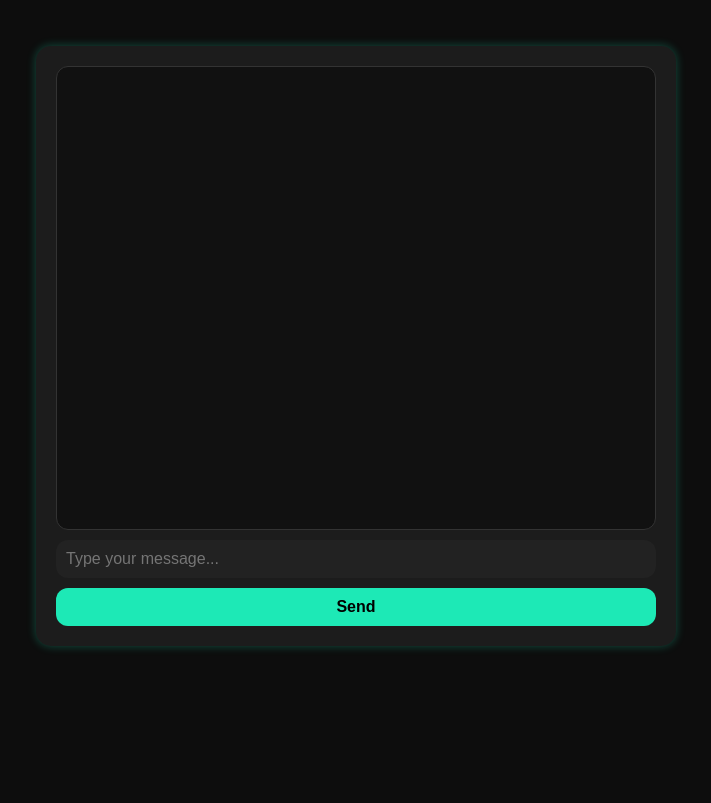
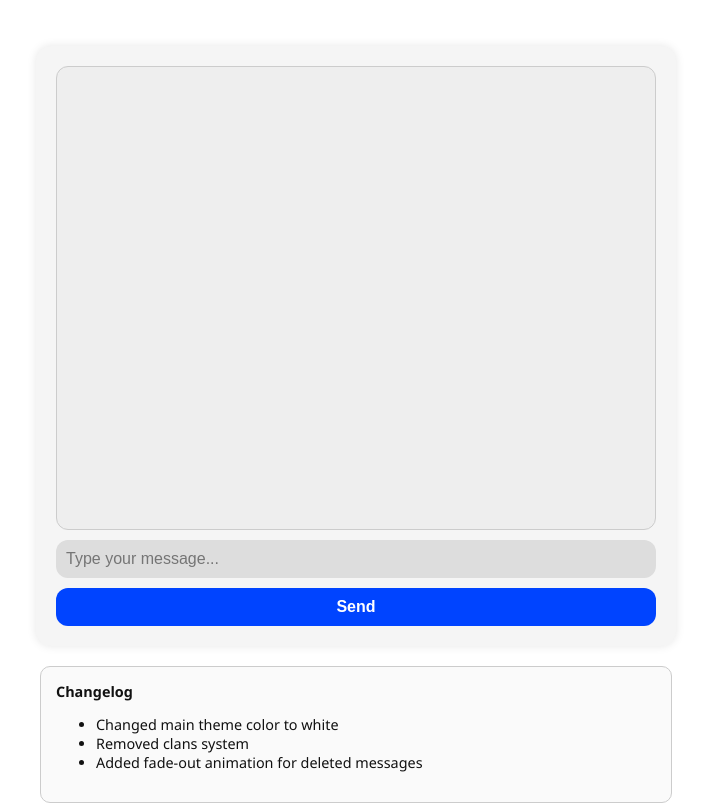
Before and after one commit to PancakeLoverLol/nullchat, a plain HTML site: page index.html in a window 1280 px wide. Shown: the part 80-883 px from the top of the page, without its empty margins (284-995 px from the left). Before the commit the page ends 800 px from the top, so only its background shows below. Drawn offline with Linux system fonts and the light colour scheme; no server answers.

Commit message:
index.html

```diff
--- a/index.html
+++ b/index.html
@@ -8,8 +8,8 @@
   body {
     margin: 0; padding: 0;
     font-family: 'Segoe UI', Tahoma, Geneva, Verdana, sans-serif;
-    background-color: #0d0d0d;
-    color: #e0f7fa;
+    background-color: #ffffff;
+    color: #111;
     display: flex;
     flex-direction: column;
     align-items: center;
@@ -19,10 +19,10 @@
     margin-top: 40px;
     width: 90%;
     max-width: 600px;
-    background: #1c1c1c;
+    background: #f5f5f5;
     padding: 20px;
     border-radius: 15px;
-    box-shadow: 0 0 10px rgba(29, 233, 182, 0.3);
+    box-shadow: 0 0 10px rgba(0, 0, 0, 0.1);
     display: flex;
     flex-direction: column;
     height: 70vh;
@@ -30,29 +30,29 @@
   #messages {
     flex: 1;
     overflow-y: auto;
-    background: #111;
+    background: #eee;
     padding: 1em;
     border-radius: 12px;
-    border: 1px solid #333;
+    border: 1px solid #ccc;
     margin-bottom: 10px;
   }
   .msg {
-    background: #222;
+    background: #ddd;
     padding: 0.5em 1em;
     border-radius: 10px;
     margin-bottom: 0.5em;
     position: relative;
     max-width: 90%;
-    color: #e0f7fa;
+    color: #000;
     transition: opacity 0.5s ease, height 0.5s ease, margin 0.5s ease, padding 0.5s ease;
   }
   .username {
-    color: #00ffee;
+    color: #0044ff;
     font-weight: bold;
   }
   .timestamp {
     font-size: 0.7em;
-    color: #888;
+    color: #666;
     margin-left: 10px;
   }
   .delete-btn {
@@ -61,7 +61,7 @@
     top: 5px;
     background: transparent;
     border: none;
-    color: #f55;
+    color: #d00;
     font-weight: bold;
     cursor: pointer;
     font-size: 1.1em;
@@ -72,8 +72,8 @@
     border: none;
     outline: none;
     font-size: 1em;
-    background: #222;
-    color: white;
+    background: #ddd;
+    color: #000;
     margin-bottom: 10px;
   }
   #sendBtn {
@@ -82,12 +82,12 @@
     border: none;
     cursor: pointer;
     font-size: 1em;
-    background-color: #1de9b6;
-    color: #000;
+    background-color: #0044ff;
+    color: #fff;
     font-weight: bold;
   }
   #sendBtn:hover {
-    background-color: #14b38a;
+    background-color: #0033cc;
   }
   .fade-out {
     opacity: 0 !important;
@@ -96,6 +96,16 @@
     padding: 0 !important;
     overflow: hidden !important;
     transition: opacity 0.5s ease, height 0.5s ease, margin 0.5s ease, padding 0.5s ease;
+  }
+  #changelog {
+    margin-top: 20px;
+    width: 90%;
+    max-width: 600px;
+    font-size: 0.9em;
+    background: #fafafa;
+    border: 1px solid #ccc;
+    padding: 15px;
+    border-radius: 10px;
   }
 </style>
 </head>
@@ -106,6 +116,15 @@
   <div id="messages"></div>
   <input type="text" id="messageInput" placeholder="Type your message..." />
   <button id="sendBtn">Send</button>
+</div>
+
+<div id="changelog">
+  <strong>Changelog</strong>
+  <ul>
+    <li>Changed main theme color to white</li>
+    <li>Removed clans system</li>
+    <li>Added fade-out animation for deleted messages</li>
+  </ul>
 </div>
 
 <script type="module">
@@ -126,7 +145,6 @@
   const db = getDatabase(app);
   const messagesRef = ref(db, "messages");
 
-  // Admin list: only null_2 is admin now
   const admins = ['null_2'];
 
   let username = localStorage.getItem('nullchat_username');
@@ -155,7 +173,6 @@
     messageInput.value = '';
   }
 
-  // When new messages are added, display them
   onChildAdded(messagesRef, (data) => {
     const { user, text, timestamp } = data.val();
     const id = data.key;
@@ -193,7 +210,6 @@
     messagesDiv.scrollTop = messagesDiv.scrollHeight;
   });
 
-  // When messages are deleted, fade them out before removing from DOM
   onChildRemoved(messagesRef, (data) => {
     const id = data.key;
     const msgElements = document.querySelectorAll('.msg');
```
